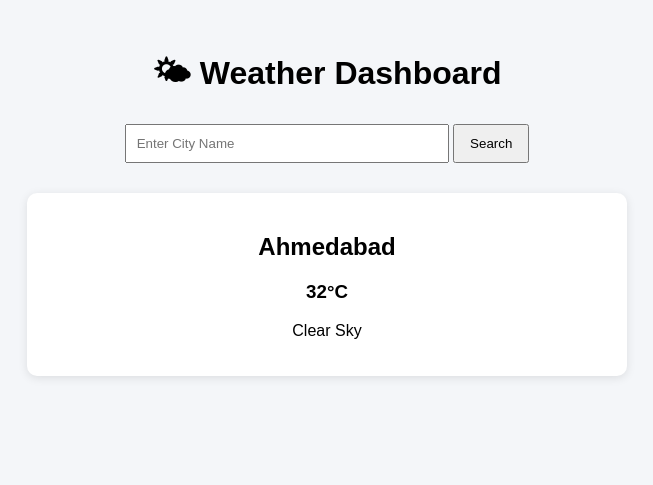
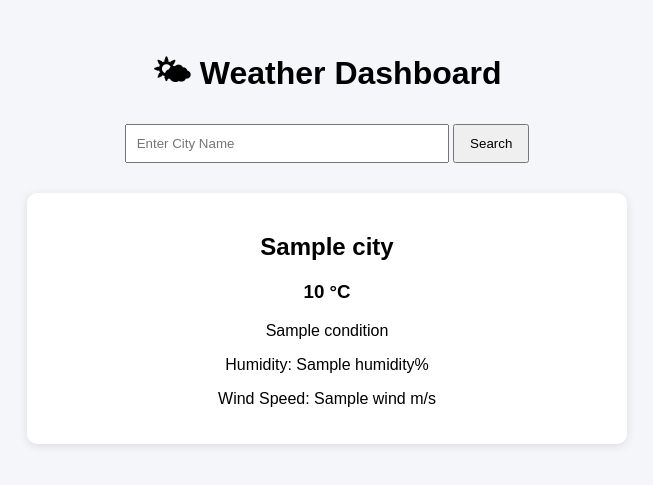
Before and after one commit to Deep-Kotak/weather-dashboard, a Flask app: template templates/index.html in a window 1280 px wide. Shown: the top 485 px of the page, without its empty margins (313-966 px from the left). Run offline with Flask 3, Linux system fonts and the light colour scheme; the template is opened without the code that fills it: most values are stand-ins (such as "Sample title", 1, 10 or a date in 2020).

Commit message:
Integrated OpenWeather API

```diff
--- a/app.py
+++ b/app.py
@@ -1,10 +1,39 @@
-from flask import Flask, render_template
+from flask import Flask, render_template, request
+import requests
 
 app = Flask(__name__)
 
-@app.route("/")
+API_KEY = "74068c6e6aaad08e5bfc563b94f7910e"
+
+@app.route("/", methods=["GET", "POST"])
 def home():
-    return render_template("index.html")
+
+    weather = None
+
+    if request.method == "POST":
+
+        city = request.form["city"]
+
+        url = f"https://api.openweathermap.org/data/2.5/weather?q={city}&appid={API_KEY}&units=metric"
+
+        response = requests.get(url)
+
+        data = response.json()
+        print(data)
+        if data.get("cod") == 200:
+
+            weather = {
+                "city": data["name"],
+                "temp": data["main"]["temp"],
+                "humidity": data["main"]["humidity"],
+                "wind": data["wind"]["speed"],
+                "condition": data["weather"][0]["description"]
+            }
+
+    return render_template(
+        "index.html",
+        weather=weather
+    )
 
 if __name__ == "__main__":
     app.run(debug=True)
--- a/templates/index.html
+++ b/templates/index.html
@@ -1,5 +1,6 @@
 <!DOCTYPE html>
 <html>
+
 <head>
     <title>Weather Dashboard</title>
 
@@ -13,27 +14,40 @@
 
         <h1>🌤 Weather Dashboard</h1>
 
-        <form>
+        <form method="POST">
+
             <input
                 type="text"
-                placeholder="Enter City Name">
+                name="city"
+                placeholder="Enter City Name"
+                required>
 
-            <button>
+            <button type="submit">
                 Search
             </button>
+
         </form>
+
+        {% if weather %}
 
         <div class="weather-card">
 
-            <h2>Ahmedabad</h2>
+            <h2>{{ weather.city }}</h2>
 
-            <h3>32°C</h3>
+            <h3>{{ weather.temp }} °C</h3>
 
-            <p>Clear Sky</p>
+            <p>{{ weather.condition }}</p>
+
+            <p>Humidity: {{ weather.humidity }}%</p>
+
+            <p>Wind Speed: {{ weather.wind }} m/s</p>
 
         </div>
+
+        {% endif %}
 
     </div>
 
 </body>
+
 </html>
```
